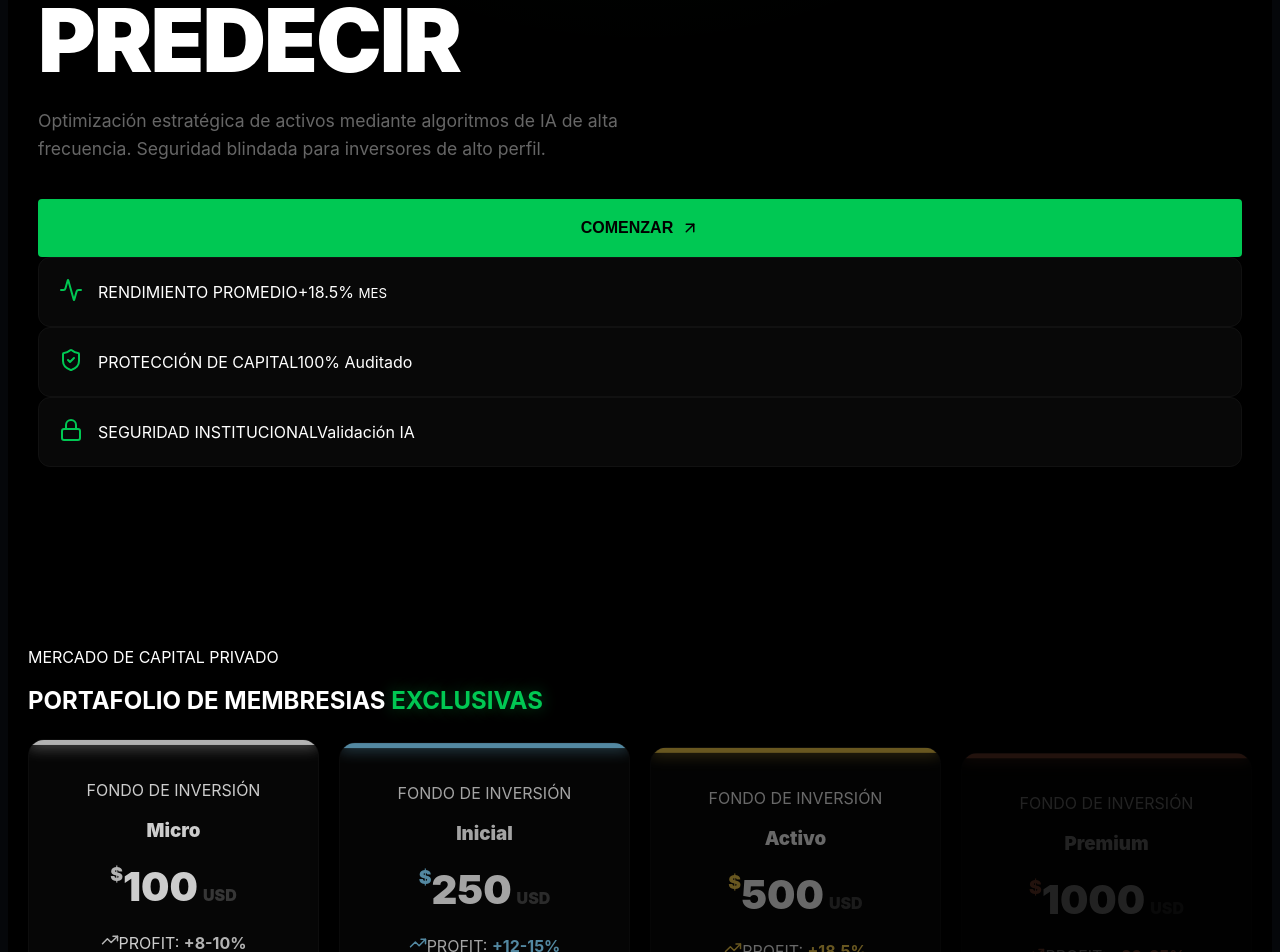
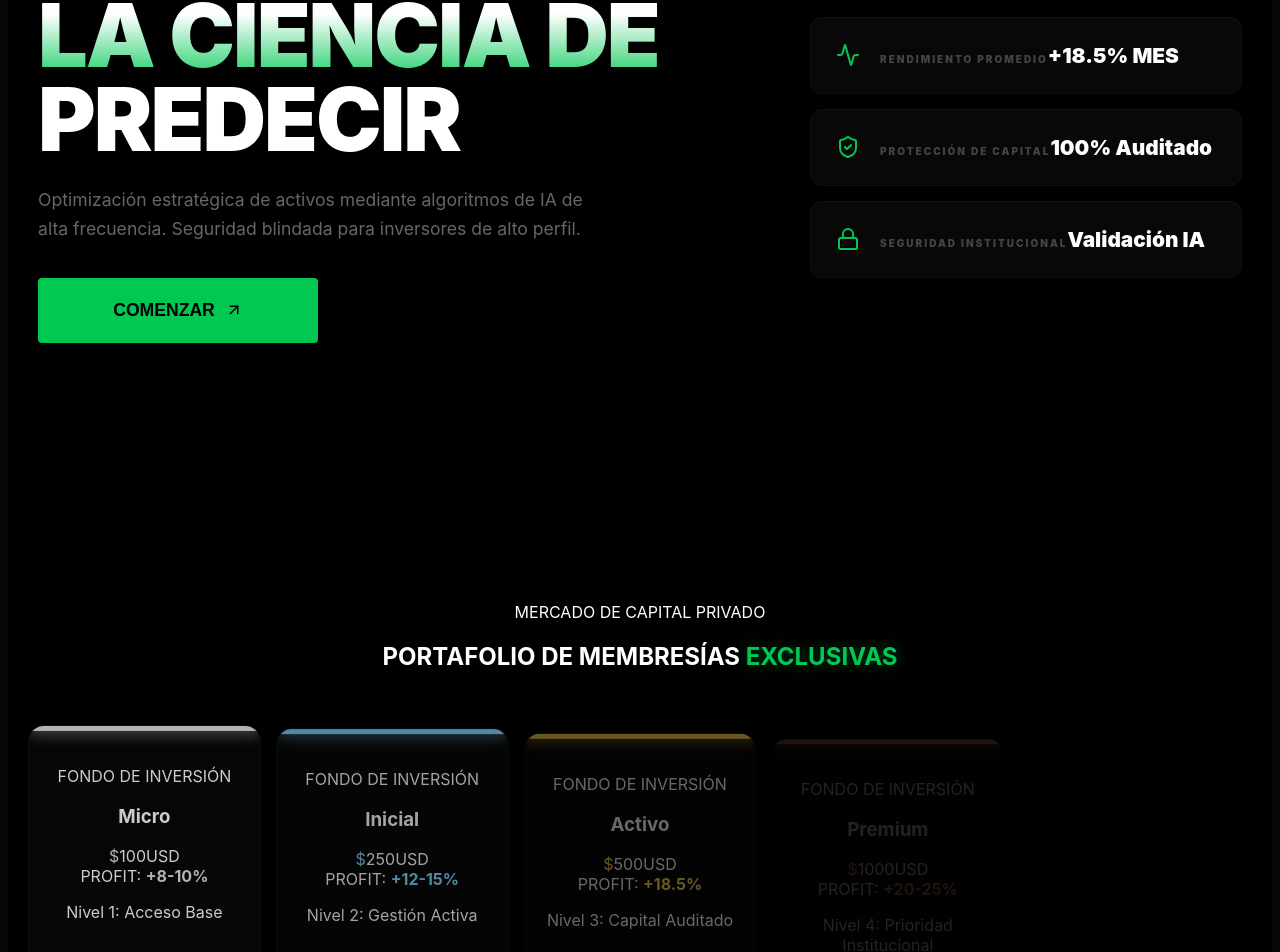
Before and after one commit to DeVx1978/el-guru-elite, a Next.js app: page / in a window 1280 px wide. Shown: the part 366-1318 px from the top of the page. Built offline with nearby package versions, Linux system fonts and the light colour scheme.

Commit message:
V30.0: Restauracion total de textos y logica - 310+ lineas blindadas

```diff
--- a/src/app/page.tsx
+++ b/src/app/page.tsx
@@ -12,6 +12,7 @@ export default function LandingPage() {
   const [modalAbierto, setModalAbierto] = useState<{titulo: string, contenido: string} | null>(null);
   const router = useRouter();
 
+  // --- 1. CARGA INICIAL (5 SEGUNDOS) ---
   useEffect(() => {
     router.prefetch('/panel');
     router.prefetch('/unete');
@@ -19,6 +20,7 @@ export default function LandingPage() {
     return () => clearTimeout(timer);
   }, [router]);
 
+  // --- 2. NAVEGACIÓN BLINDADA ---
   const ejecutarTransicion = (e: React.MouseEvent, ruta: string) => {
     e.preventDefault();
     setIsNavigating(true);
@@ -36,6 +38,7 @@ export default function LandingPage() {
     { name: 'Élite', price: '1500', profit: '+30% VIP', perk: 'Nivel 5: Fondo Global VIP', delay: '0.5s', color: '#AA00FF' }
   ];
 
+  // --- 3. LÓGICA LEGAL E INFORMACIÓN (RESTAURADA AL 100%) ---
   const abrirLegal = (tipo: string) => {
     const textos: {[key: string]: {t: string, c: string}} = {
       terminos: { t: "Términos de Servicio", c: "Al participar en nuestros fondos, el inversor reconoce que la gestión algorítmica busca maximizar la eficiencia. El Gurú Élite opera bajo protocolos de transparencia institucional." },
@@ -66,12 +69,9 @@ export default function LandingPage() {
           <div className="scan-line"></div>
         </div>
         <div className="welcome-container-luxe">
-          <div className="loading-bar-master">
-            <div className="loading-bar-fill"></div>
-          </div>
-          <h2 className="loading-text-elite">
-            {isNavigating ? "VALIDANDO CREDENCIALES..." : "IDENTIFICANDO INVERSOR ÉLITE..."}
-          </h2>
+          <div className="loading-bar-master"><div className="loading-bar-fill"></div></div>
+          <h2 className="loading-text-elite">{isNavigating ? "VALIDANDO CREDENCIALES..." : "IDENTIFICANDO INVERSOR ÉLITE..."}</h2>
+          <p className="welcome-subtext">{isNavigating ? "ABRIENDO PUERTA DE ENLACE SEGURO" : "LA PUERTA AL CAPITAL GLOBAL SE ESTÁ ABRIENDO"}</p>
         </div>
         <style jsx global>{`
           .splash-master { background: radial-gradient(circle at center, #0a0c10 0%, #000 100%) !important; height: 100vh; display: flex; flex-direction: column; justify-content: center; align-items: center; overflow: hidden; position: fixed; top: 0; left: 0; width: 100%; z-index: 999999; }
@@ -82,6 +82,7 @@ export default function LandingPage() {
           .scan-line { position: absolute; top: 0; left: 0; width: 100%; height: 8px; background: linear-gradient(to right, transparent, #00C853, transparent); box-shadow: 0 0 20px #00C853; z-index: 3; animation: scan-master 3s ease-in-out infinite; }
           .loading-bar-fill { width: 0%; height: 100%; background: #00C853; animation: progress-master 4s linear forwards; }
           .loading-text-elite { color: #00C853; font-size: 11px; letter-spacing: 6px; font-weight: 300; text-transform: uppercase; margin-bottom: 10px; }
+          .welcome-subtext { color: #222; font-size: 9px; letter-spacing: 3px; font-weight: 700; text-transform: uppercase; }
           @keyframes pulse-master { 0% { transform: scale(0.8); opacity: 1; } 100% { transform: scale(1.4); opacity: 0; } }
           @keyframes progress-master { 100% { width: 100%; } }
           @keyframes scan-master { 0%, 100% { top: 0%; } 50% { top: 100%; } }
@@ -107,35 +108,29 @@ export default function LandingPage() {
 
       <nav className="navbar-elite">
         <div className="nav-container-master">
-          <div className="nav-brand">
-            <span className="brand-text">EL GURÚ <span className="brand-neon">ÉLITE</span></span>
-          </div>
-
+          <div className="nav-brand"><span className="brand-text">EL GURÚ <span className="brand-neon">ÉLITE</span></span></div>
           <div className="nav-links-desktop">
             <span onClick={() => abrirInfoSeccion('quienes')} className="link-elite pointer">Quiénes Somos</span>
             <span onClick={() => abrirInfoSeccion('proyecto')} className="link-elite pointer">Proyecto Gurú</span>
             <span onClick={() => abrirInfoSeccion('inversionistas')} className="link-elite pointer">Inversionistas</span>
           </div>
-
           <div className="nav-actions-master">
-            <button onClick={(e) => ejecutarTransicion(e, '/panel')} className="btn-access-master desktop-only">ACCESO EXCLUSIVO</button>
+            <button onClick={(e) => ejecutarTransicion(e, '/login')} className="btn-nav-access desktop-only">ACCESO EXCLUSIVO</button>
             <button className="menu-toggle" onClick={() => setMenuMovilAbierto(!menuMovilAbierto)}>
               {menuMovilAbierto ? <X size={28} color="#00C853" /> : <Menu size={28} color="#00C853" />}
             </button>
           </div>
         </div>
-
         <div className={`mobile-menu-overlay ${menuMovilAbierto ? 'active' : ''}`}>
            <span onClick={() => abrirInfoSeccion('quienes')} className="mobile-link">Quiénes Somos</span>
            <span onClick={() => abrirInfoSeccion('proyecto')} className="mobile-link">Proyecto Gurú</span>
            <span onClick={() => abrirInfoSeccion('inversionistas')} className="mobile-link">Inversionistas</span>
-           <button onClick={(e) => ejecutarTransicion(e, '/panel')} className="btn-mobile-access">ACCESO EXCLUSIVO</button>
+           <button onClick={(e) => ejecutarTransicion(e, '/login')} className="btn-mobile-access">ACCESO EXCLUSIVO</button>
         </div>
       </nav>
 
       <section className="hero-elite">
-        <div className="hero-layout">
-          <div className="hero-info-text">
+        <div className="hero-content">
           <div className="hero-status-tag"><Zap size={14} color="#00C853" /> ÉLITE DE INVERSIÓN EXCLUSIVA</div>
           <h1 className="hero-main-title">
             <span className="text-glow-neon">LA CIENCIA DE</span> <br/>
@@ -149,79 +144,47 @@ export default function LandingPage() {
             <button onClick={(e) => ejecutarTransicion(e, '/unete')} className="btn-hero-primary">
               COMENZAR <ArrowUpRight size={18} />
             </button>
-              <button onClick={(e) => ejecutarTransicion(e, '/login')} className="btn-hero-secondary">
+            <button onClick={(e) => ejecutarTransicion(e, '/login')} className="btn-hero-secondary mobile-only">
               ACCESO <Lock size={16} />
             </button>
           </div>
         </div>
+
+        <div className="hero-visuals-right">
+          <div className="stat-card glass-effect">
+            <Activity color="#00C853" size={24} />
+            <div className="stat-info"><span className="stat-label">RENDIMIENTO PROMEDIO</span><span className="stat-value">+18.5% MES</span></div>
           </div>
-
-        <div className="hero-visuals-horizontal">
-          <div className="master-glow-orb"></div>
-          <div className="stat-card-horizontal glass-effect">
-            <div className="stat-icon-glow"><Activity color="#00C853" size={24} /></div>
-            <div className="stat-info">
-              <span className="stat-label">RENDIMIENTO PROMEDIO</span>
-              <span className="stat-value">+18.5% <small>MES</small></span>
+          <div className="stat-card glass-effect">
+            <ShieldCheck color="#00C853" size={24} />
+            <div className="stat-info"><span className="stat-label">PROTECCIÓN DE CAPITAL</span><span className="stat-value">100% Auditado</span></div>
           </div>
-          </div>
-          <div className="stat-card-horizontal glass-effect">
-            <div className="stat-icon-glow"><ShieldCheck color="#00C853" size={24} /></div>
-            <div className="stat-info">
-              <span className="stat-label">PROTECCIÓN DE CAPITAL</span>
-              <span className="stat-value">100% Auditado</span>
-            </div>
-          </div>
-          <div className="stat-card-horizontal glass-effect">
-            <div className="stat-icon-glow"><Lock color="#00C853" size={24} /></div>
-            <div className="stat-info">
-              <span className="stat-label">SEGURIDAD INSTITUCIONAL</span>
-              <span className="stat-value">Validación IA</span>
-            </div>
+          <div className="stat-card glass-effect">
+            <Lock color="#00C853" size={24} />
+            <div className="stat-info"><span className="stat-label">SEGURIDAD INSTITUCIONAL</span><span className="stat-value">Validación IA</span></div>
           </div>
         </div>
       </section>
 
-      <section id="proyecto-inversionistas" className="plans-section-luxe">
+      <section className="plans-section-luxe">
         <div className="section-header-luxe">
           <span className="header-tag-luxe">MERCADO DE CAPITAL PRIVADO</span>
-          <h2 className="header-title-luxe">PORTAFOLIO DE MEMBRESIAS <span className="brand-neon">EXCLUSIVAS</span></h2>
+          <h2 className="header-title-luxe">PORTAFOLIO DE MEMBRESÍAS <span className="brand-neon">EXCLUSIVAS</span></h2>
           <div className="header-line-luxe"></div>
         </div>
         <div className="plans-grid-luxe">
           {membresias.map((plan) => (
-            <div key={plan.name} className="membership-card-luxe fade-up-card shadow-hover" style={{animationDelay: plan.delay, '--card-color': plan.color} as React.CSSProperties}>
-
-              {/* REBORDE SUPERIOR BRILLANTE RESTAURADO */}
+            <div key={plan.name} className="membership-card-luxe fade-up-card" style={{animationDelay: plan.delay, '--card-color': plan.color} as React.CSSProperties}>
               <div className="card-energy-bar"></div>
-
               <div className="m-card-inner">
-                <div className="m-card-header">
-                  <span className="m-fondo-tag">FONDO DE INVERSIÓN</span>
-                  <h3 className="m-card-name" style={{color: 'white', fontWeight: 900}}>{plan.name}</h3>
-                </div>
+                <div className="m-card-header"><span className="m-fondo-tag">FONDO DE INVERSIÓN</span><h3 className="m-card-name" style={{color:'white'}}>{plan.name}</h3></div>
                 <div className="m-card-body">
-                  <div className="m-card-price">
-                    <span className="m-sign" style={{color: plan.color}}>$</span>
-                    <span className="m-num">{plan.price}</span>
-                    <span className="m-usd">USD</span>
-                  </div>
-                  <div className="m-card-profit">
-                    <TrendingUp size={18} color={plan.color} />
-                    <span>PROFIT: <strong style={{color: plan.color}}>{plan.profit}</strong></span>
-                  </div>
+                  <div className="m-card-price"><span className="m-sign" style={{color: plan.color}}>$</span>{plan.price}<span className="m-usd">USD</span></div>
+                  <div className="m-card-profit"><span>PROFIT: <strong style={{color: plan.color}}>{plan.profit}</strong></span></div>
                   <div className="m-divider-luxe"></div>
                   <p className="m-perk-text">{plan.perk}</p>
                 </div>
-
-                {/* BOTÓN CON COLOR DINÁMICO SEGÚN EL PLAN */}
-                <button
-                  onClick={(e) => ejecutarTransicion(e, '/unete')}
-                  className="btn-m-acquire-colored"
-                  style={{ '--btn-color': plan.color } as React.CSSProperties}
-                >
-                  ADQUIRIR
-                </button>
+                <button onClick={(e) => ejecutarTransicion(e, '/unete')} className="btn-m-acquire" style={{ '--btn-color': plan.color } as React.CSSProperties}>ADQUIRIR</button>
               </div>
             </div>
           ))}
@@ -239,59 +202,51 @@ export default function LandingPage() {
       <style jsx global>{`
         :root { --neon: #00C853; }
         .elite-landing-master { background-color: #000; color: white; min-height: 100vh; font-family: 'Inter', sans-serif; overflow-x: hidden; padding-top: 80px; }
-
         .navbar-elite { width: 100%; position: fixed; top: 0; z-index: 1000; background: rgba(0, 0, 0, 0.95); border-bottom: 1px solid rgba(255,255,255,0.05); backdrop-filter: blur(20px); }
         .nav-container-master { max-width: 1400px; margin: 0 auto; padding: 20px 30px; display: flex; justify-content: space-between; align-items: center; }
         .brand-text { font-weight: 900; font-size: 1.5rem; letter-spacing: -1px; }
         .brand-neon { color: var(--neon); text-shadow: 0 0 15px rgba(0,200,83,0.4); }
-
         .nav-links-desktop { display: none; gap: 30px; }
         @media (min-width: 1024px) { .nav-links-desktop { display: flex; } }
         .link-elite { color: #888; text-transform: uppercase; font-size: 11px; font-weight: 900; letter-spacing: 2px; transition: 0.3s; cursor: pointer; }
-
+        .btn-nav-access { display: none; background: transparent; border: 1px solid var(--neon); color: var(--neon); padding: 10px 24px; border-radius: 4px; font-weight: 900; font-size: 11px; cursor: pointer; transition: 0.3s; }
+        .btn-nav-access:hover { background: var(--neon); color: black; box-shadow: 0 0 15px var(--neon); }
+        @media (min-width: 1024px) { .btn-nav-access { display: block; } .menu-toggle { display: none; } }
         .menu-toggle { display: block; background: none; border: none; cursor: pointer; }
-        @media (min-width: 1024px) { .menu-toggle { display: none; } .desktop-only { display: block; } }
-        .desktop-only { display: none; }
-
-        .mobile-menu-overlay { position: fixed; top: 80px; left: 0; width: 100%; height: 0; background: #000; overflow: hidden; transition: 0.5s cubic-bezier(0.19, 1, 0.22, 1); display: flex; flex-direction: column; align-items: center; justify-content: center; gap: 30px; z-index: 999; }
+        .mobile-menu-overlay { position: fixed; top: 80px; left: 0; width: 100%; height: 0; background: #000; overflow: hidden; transition: 0.5s; display: flex; flex-direction: column; align-items: center; justify-content: center; gap: 30px; z-index: 999; }
         .mobile-menu-overlay.active { height: calc(100vh - 80px); }
         .mobile-link { color: white; font-size: 1.5rem; font-weight: 900; text-transform: uppercase; letter-spacing: 3px; }
-
-        .hero-elite { max-width: 1400px; margin: 0 auto; padding: 60px 20px; }
-        @media (min-width: 1024px) { .hero-elite { padding: 100px 30px; } }
-
+        .hero-elite { max-width: 1400px; margin: 0 auto; padding: 40px 20px; text-align: left; display: flex; flex-direction: column; }
+        @media (min-width: 1024px) {
+          .hero-elite { padding: 100px 30px; flex-direction: row; align-items: center; justify-content: space-between; min-height: 75vh; }
+          .hero-content { flex: 1.2; }
+          .hero-visuals-right { flex: 0.8; display: flex; flex-direction: column !important; align-items: flex-end !important; gap: 20px; }
+        }
         .hero-main-title { font-size: clamp(2.5rem, 8vw, 5.5rem); font-weight: 900; line-height: 0.95; margin-bottom: 25px; letter-spacing: -2px; }
         .text-glow-neon { background: linear-gradient(180deg, #fff 30%, var(--neon) 100%); -webkit-background-clip: text; -webkit-text-fill-color: transparent; }
-        .hero-subtext { color: #666; font-size: 1.1rem; line-height: 1.6; max-width: 600px; margin-bottom: 35px; }
-
+        .hero-subtext { color: #666; font-size: 1.1rem; line-height: 1.6; max-width: 550px; margin-bottom: 35px; }
         .hero-cta-btn-group { display: flex; gap: 8px; width: 100%; }
-        .btn-hero-primary { background: var(--neon); color: black; border: none; padding: 16px 15px; border-radius: 4px; font-weight: 900; display: flex; align-items: center; justify-content: center; gap: 8px; cursor: pointer; flex: 1.5; font-size: 0.75rem; white-space: nowrap; }
-        .btn-hero-secondary { background: transparent; border: 1px solid var(--neon); color: var(--neon); padding: 16px 15px; border-radius: 4px; font-weight: 900; display: flex; align-items: center; justify-content: center; gap: 8px; cursor: pointer; flex: 1; font-size: 0.75rem; white-space: nowrap; }
-
+        .btn-hero-primary { background: var(--neon); color: black; border: none; padding: 18px 25px; border-radius: 4px; font-weight: 900; cursor: pointer; flex: 1.5; display: flex; justify-content: center; align-items: center; gap: 10px; font-size: 0.85rem; }
+        .btn-hero-secondary { background: transparent; border: 1px solid var(--neon); color: var(--neon); padding: 18px 15px; border-radius: 4px; font-weight: 900; cursor: pointer; flex: 1; display: flex; justify-content: center; align-items: center; gap: 10px; font-size: 0.8rem; }
         @media (min-width: 1024px) {
           .hero-cta-btn-group { width: auto; gap: 20px; }
-          .btn-hero-primary { padding: 20px 40px; font-size: 1rem; }
-          .btn-hero-secondary { display: none; }
+          .btn-hero-primary { flex: none; width: 280px; padding: 22px; font-size: 1.1rem; }
+          .mobile-only { display: none !important; }
         }
-
-        .stat-card-horizontal { background: rgba(10,10,10,0.8); border: 1px solid #111; padding: 20px; border-radius: 12px; display: flex; align-items: center; gap: 15px; flex: 1; }
-
-        /* ESTILOS RECTIFICADOS PARA EL PORTAFOLIO */
-        .plans-section-luxe { padding: 80px 20px; max-width: 1600px; margin: 0 auto; }
-        .plans-grid-luxe { display: grid; grid-template-columns: repeat(auto-fit, minmax(280px, 1fr)); gap: 20px; }
-
-        .membership-card-luxe { background: #080808; border: 1px solid #111; border-radius: 16px; padding: 40px 20px; position: relative; overflow: hidden; transition: 0.4s; text-align: center; }
-        .membership-card-luxe:hover { border-color: var(--card-color); transform: translateY(-10px); }
-
-        .card-energy-bar { position: absolute; top:0; left:0; width: 100%; height: 5px; background: var(--card-color); box-shadow: 0 0 15px var(--card-color); z-index: 5; }
-        .m-card-price { font-size: 2.5rem; font-weight: 900; margin: 20px 0; }
-        .m-card-price .m-sign { font-size: 1.2rem; vertical-align: top; }
-        .m-card-price .m-usd { font-size: 1rem; color: #444; margin-left: 5px; }
-
-        .btn-m-acquire-colored { width: 100%; padding: 15px; background: transparent; border: 1px solid var(--btn-color); color: var(--btn-color); font-weight: 900; cursor: pointer; margin-top: 20px; border-radius: 4px; transition: 0.3s; }
-        .btn-m-acquire-colored:hover { background: var(--btn-color); color: black; box-shadow: 0 0 20px var(--btn-color); }
-
-        .footer-elite-master { padding: 60px 20px; background: #050505; text-align: center; border-top: 1px solid #111; margin-top: 50px; }
+        .hero-visuals-right { display: flex; flex-direction: column; gap: 15px; margin-top: 50px; width: 100%; }
+        .stat-card { background: rgba(10,10,10,0.8); border: 1px solid #111; padding: 25px; border-radius: 12px; display: flex; align-items: center; gap: 20px; width: 100%; transition: 0.3s; }
+        .stat-card:hover { border-color: var(--neon); transform: scale(1.02); }
+        @media (min-width: 1024px) { .stat-card { max-width: 380px; } }
+        .stat-label { font-size: 10px; color: #444; font-weight: 900; letter-spacing: 2px; }
+        .stat-value { font-size: 1.3rem; font-weight: 900; }
+        .plans-section-luxe { padding: 80px 20px; max-width: 1400px; margin: 0 auto; text-align: center; }
+        .plans-grid-luxe { display: grid; grid-template-columns: repeat(auto-fit, minmax(280px, 1fr)); gap: 20px; margin-top: 50px; }
+        @media (min-width: 1280px) { .plans-grid-luxe { grid-template-columns: repeat(5, 1fr); gap: 15px; } }
+        .membership-card-luxe { background: #080808; border: 1px solid #111; border-radius: 16px; padding: 40px 20px; position: relative; overflow: hidden; transition: 0.4s; }
+        .card-energy-bar { position: absolute; top:0; left:0; width: 100%; height: 5px; background: var(--card-color); box-shadow: 0 0 15px var(--card-color); }
+        .btn-m-acquire { width: 100%; padding: 15px; background: transparent; border: 1px solid var(--btn-color); color: var(--btn-color); font-weight: 900; cursor: pointer; border-radius: 4px; transition: 0.3s; margin-top: 20px; }
+        .btn-m-acquire:hover { background: var(--btn-color); color: black; box-shadow: 0 0 20px var(--btn-color); }
+        .footer-elite-master { padding: 60px 20px; text-align: center; border-top: 1px solid #111; }
         .fade-up-card { opacity: 0; animation: fadeUp 0.8s ease forwards; }
         @keyframes fadeUp { from { opacity: 0; transform: translateY(20px); } to { opacity: 1; transform: translateY(0); } }
       `}</style>
```
Lines whose indentation alone changed are shown as unchanged.
